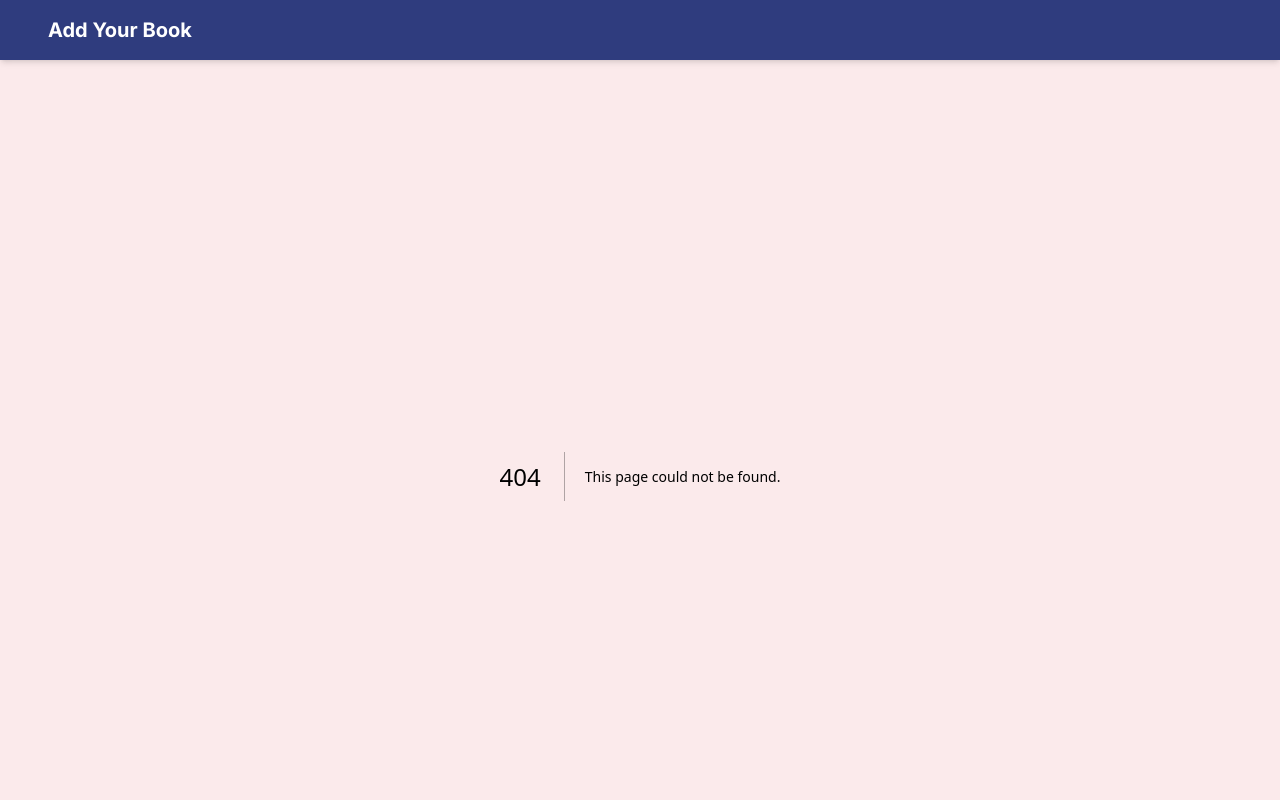
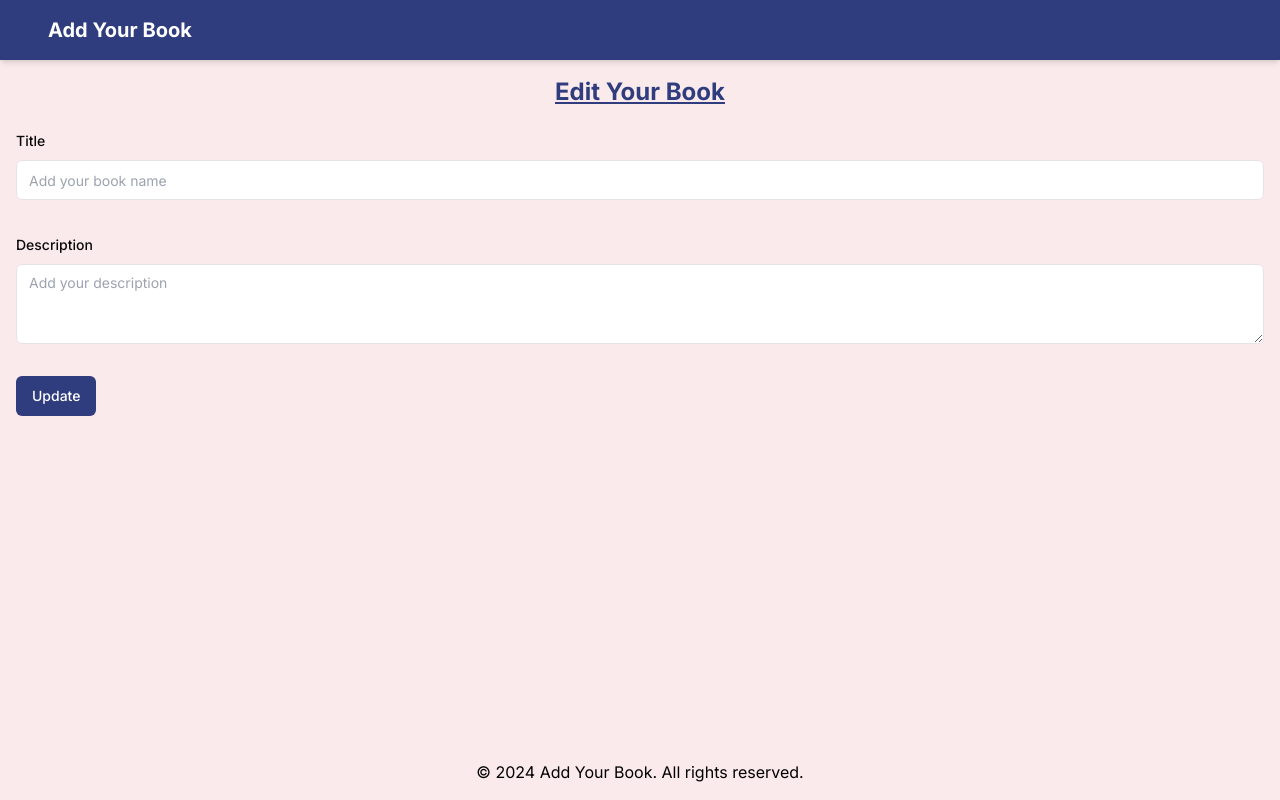
Before and after one commit to ankanganguly24/AddYourBook, a Next.js app: page /editbooks/1 in a window 1280 px wide. Before the commit this address had no page. Shown: the top 800 px of the page. Built offline with nearby package versions, Linux system fonts and the light colour scheme.

Commit message:
updation api integrated

```diff
--- a/src/app/api/topics/[id]/route.js
+++ b/src/app/api/topics/[id]/route.js
@@ -5,8 +5,14 @@ import Topic from "../../../../../models/topic";
 export async function PUT(request, { params }) {
   try {
     const { id } = params;
-    const { newTitle: title, newDescription: description } =
-      await request.json();
+    const { title, description } = await request.json();
+
+    if (!id || !title || !description) {
+      return NextResponse.json(
+        { message: "Missing required fields" },
+        { status: 400 }
+      );
+    }
 
     await connectMongoDB();
 
@@ -25,6 +31,7 @@ export async function PUT(request, { params }) {
       { status: 200 }
     );
   } catch (error) {
+    console.error("Error updating topic:", error);
     return NextResponse.json(
       { message: "Error updating topic", error: error.message },
       { status: 500 }
--- /dev/null
+++ b/src/app/editbooks/[id]/page.tsx
@@ -0,0 +1,14 @@
+"use client";
+
+import React from "react";
+import { usePathname } from "next/navigation";
+import EditBookForm from "@/components/ui/EditBookForm";
+
+const Editbooks: React.FC = () => {
+  const pathname = usePathname();
+  const id = pathname.split("/").pop();
+
+  return <div>{id ? <EditBookForm id={id} /> : <p>Loading...</p>}</div>;
+};
+
+export default Editbooks;
--- a/src/app/editbooks/page.tsx
+++ /dev/null
@@ -1,12 +0,0 @@
-import EditBookForm from "@/components/ui/EditBookForm";
-import React from "react";
-
-const Editbooks = () => {
-  return (
-    <div>
-      <EditBookForm />
-    </div>
-  );
-};
-
-export default Editbooks;
--- a/src/components/ui/BookList.tsx
+++ b/src/components/ui/BookList.tsx
@@ -18,9 +18,13 @@ const getBooks = async (): Promise<Book[]> => {
 
 const deleteBook = async (id: string) => {
   try {
-    const response = await fetch(`http://localhost:3000/api/topics?id=${id}`, {
-      method: "DELETE",
-    });
+    // Ensure the id is properly encoded in the URL
+    const response = await fetch(
+      `http://localhost:3000/api/topics?id=${encodeURIComponent(id)}`,
+      {
+        method: "DELETE",
+      }
+    );
 
     if (response.ok) {
       const result = await response.json();
@@ -55,8 +59,8 @@ const BookList: React.FC = () => {
     fetchBooks();
   }, []);
 
-  const handleNavigation = () => {
-    router.push("/editbooks");
+  const handleNavigation = (id: string) => {
+    router.push(`/editbooks/${id}`);
   };
 
   const handleDelete = async (id: string) => {
@@ -74,7 +78,7 @@ const BookList: React.FC = () => {
           title={book.title}
           description={book.description}
           onView={() => console.log("view")}
-          onUpdate={handleNavigation}
+          onUpdate={() => handleNavigation(book._id)}
           onDelete={() => handleDelete(book._id)}
         />
       ))}
--- a/src/components/ui/EditBookForm.tsx
+++ b/src/components/ui/EditBookForm.tsx
@@ -1,5 +1,3 @@
-"use client";
-
 import * as React from "react";
 import { useForm } from "react-hook-form";
 import { zodResolver } from "@hookform/resolvers/zod";
@@ -23,19 +21,52 @@ const bookSchema = z.object({
 
 type BookFormInputs = z.infer<typeof bookSchema>;
 
-export const EditBookForm: React.FC = () => {
+interface EditBookFormProps {
+  id: string;
+}
+
+export const EditBookForm: React.FC<EditBookFormProps> = ({ id }) => {
   const form = useForm<BookFormInputs>({
     resolver: zodResolver(bookSchema),
   });
 
-  const onSubmit = (data: BookFormInputs) => {
-    console.log("Book Data:", data);
+  const [loading, setLoading] = React.useState(false);
+  const [error, setError] = React.useState<string | null>(null);
+
+  const onSubmit = async (data: BookFormInputs) => {
+    setLoading(true);
+    setError(null);
+
+    try {
+      const response = await fetch(`/api/topics/${id}`, {
+        method: "PUT",
+        headers: {
+          "Content-Type": "application/json",
+        },
+        body: JSON.stringify({
+          title: data.title,
+          description: data.description,
+        }),
+      });
+
+      const result = await response.json();
+
+      if (response.ok) {
+        console.log("Book Updated:", result);
+      } else {
+        throw new Error(result.message || "Failed to update book");
+      }
+    } catch (error: any) {
+      setError(error.message || "An unexpected error occurred");
+    } finally {
+      setLoading(false);
+    }
   };
 
   return (
     <div>
       <h1 className="text-2xl text-primary underline mb-5 text-center font-bold">
-        Edit Your book
+        Edit Your Book
       </h1>
       <Form {...form}>
         <form onSubmit={form.handleSubmit(onSubmit)} className="space-y-8">
@@ -46,7 +77,7 @@ export const EditBookForm: React.FC = () => {
               <FormItem>
                 <FormLabel>Title</FormLabel>
                 <FormControl>
-                  <Input placeholder="Add your bookname" {...field} />
+                  <Input placeholder="Add your book name" {...field} />
                 </FormControl>
                 <FormMessage className="text-red-800" />
               </FormItem>
@@ -60,13 +91,18 @@ export const EditBookForm: React.FC = () => {
               <FormItem>
                 <FormLabel>Description</FormLabel>
                 <FormControl>
-                  <Textarea placeholder="Add your Description" {...field} />
+                  <Textarea placeholder="Add your description" {...field} />
                 </FormControl>
                 <FormMessage className="text-red-800" />
               </FormItem>
             )}
           />
-          <Button type="submit">Update</Button>
+
+          <Button type="submit" disabled={loading}>
+            {loading ? "Updating..." : "Update"}
+          </Button>
+
+          {error && <p className="text-red-800 mt-2">{error}</p>}
         </form>
       </Form>
     </div>
```
